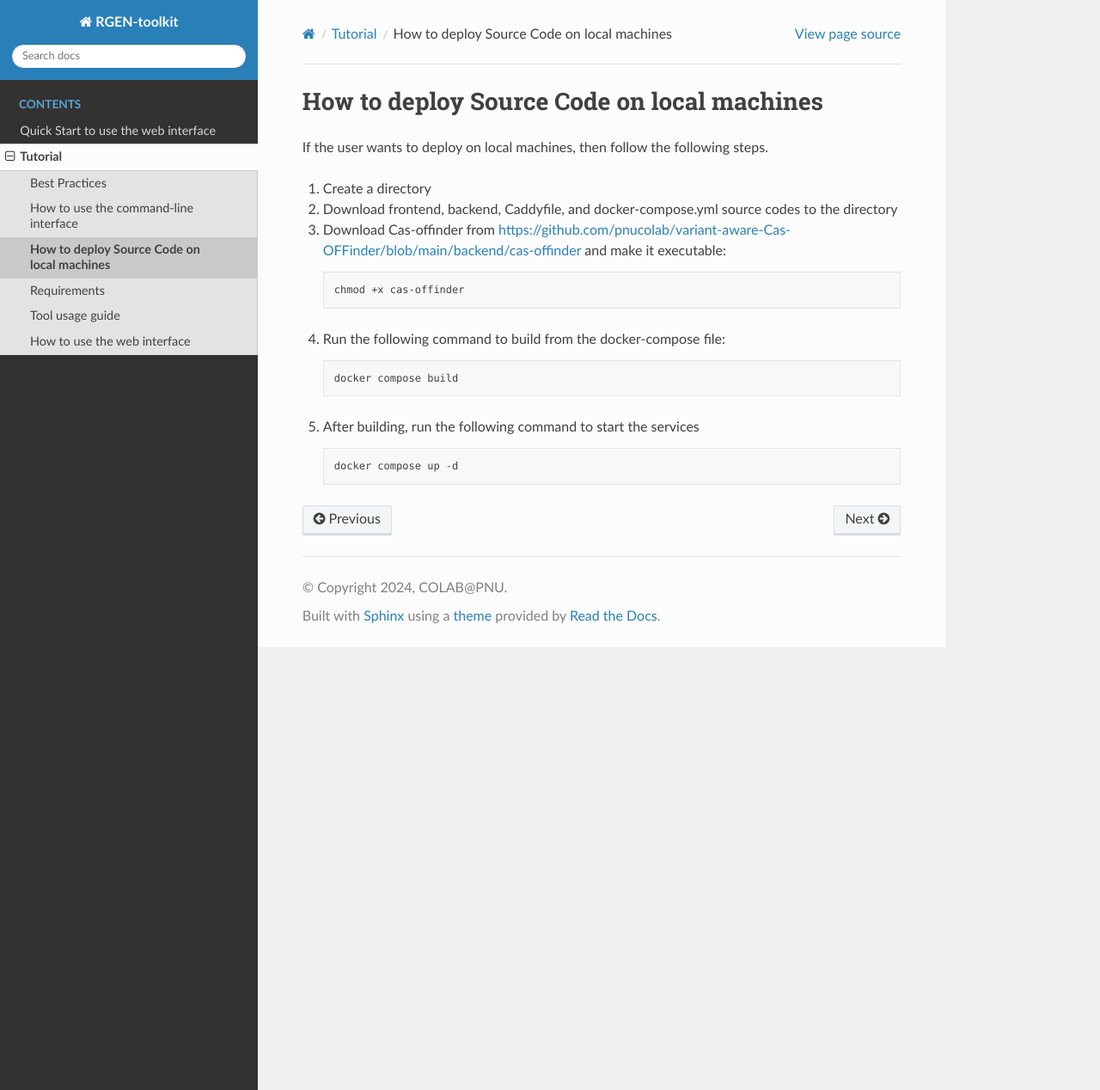
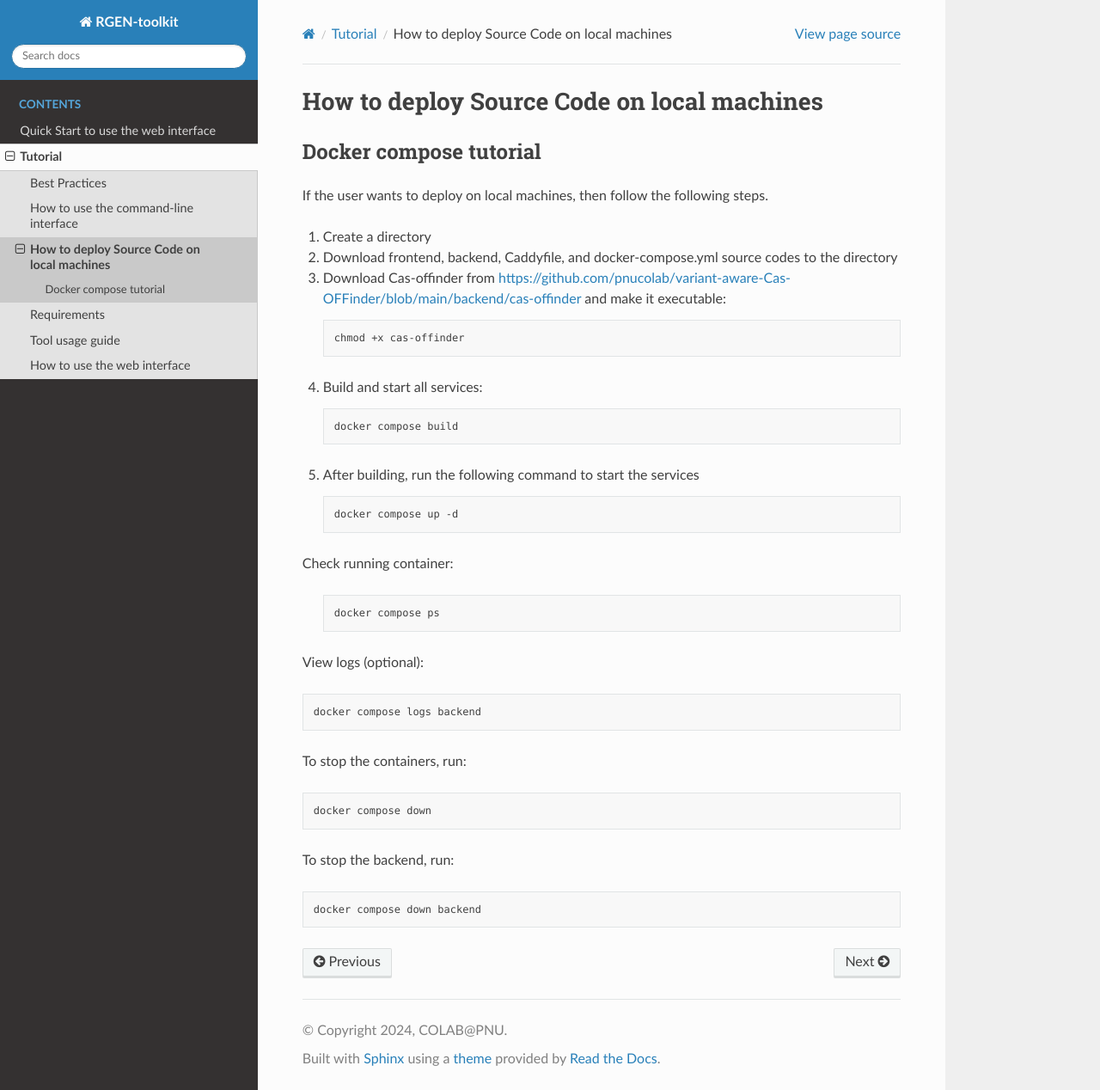
Before and after one commit to pnucolab/rgen-toolkit, a Sphinx documentation site: the page built from docs/source/userguide/deploy.rst, in a window 1280 px wide and 1268 px high. Shown: the whole window at 86% size. Built offline with Sphinx 7.4.7 and the Read the Docs theme 3.1.0, drawn with Linux system fonts in a browser that asks for light colours.

Commit message:
Update deploy.rst

```diff
--- a/docs/source/userguide/deploy.rst
+++ b/docs/source/userguide/deploy.rst
@@ -1,6 +1,9 @@
 
 How to deploy Source Code on local machines
 ===========================================
+
+Docker compose tutorial
+-----------------------
 
 If the user wants to deploy on local machines, then follow the following steps.
 
@@ -10,16 +13,40 @@ If the user wants to deploy on local machines, then follow the following steps.
 
    .. code-block:: bash
 
-          chmod +x cas-offinder
+       chmod +x cas-offinder
 
-4. Run the following command to build from the docker-compose file:
+4. Build and start all services:
 
    .. code-block:: bash
 
-           docker compose build
+       docker compose build
 
 5. After building, run the following command to start the services
 
    .. code-block:: bash
 
-           docker compose up -d
+      docker compose up -d
+
+Check running container:
+
+ .. code-block:: bash
+
+    docker compose ps
+
+View logs (optional):
+
+.. code-block:: bash
+
+   docker compose logs backend
+
+To stop the containers, run:
+
+.. code-block:: bash
+
+   docker compose down
+
+To stop the backend, run:
+
+.. code-block:: bash
+
+   docker compose down backend
```
